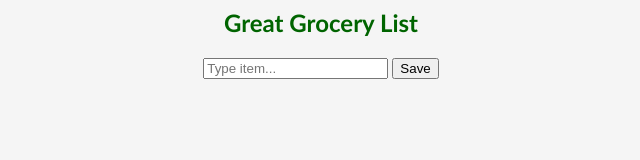
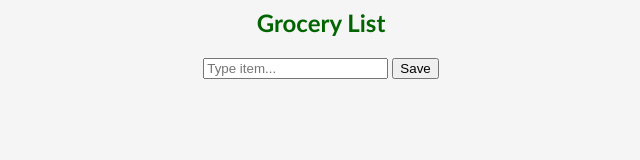
Before and after one commit to sunsetspaceship/sunsetspaceship.github.io, a plain HTML site: page index.html in a window 1280 px wide. Shown: the whole page, without its empty margins (319-959 px from the left). Drawn offline with Linux system fonts and the light colour scheme.

Commit message:
Change name

```diff
--- a/index.html
+++ b/index.html
@@ -3,7 +3,7 @@
         <link rel="stylesheet" href="styles.css">
     </head>
     <body>
-        <h2>Great Grocery List</h2>
+        <h2>Grocery List</h2>
         <input type="text" id="myInput" placeholder="Type item...">
         <button onclick="saveText()">Save</button>
 
```
